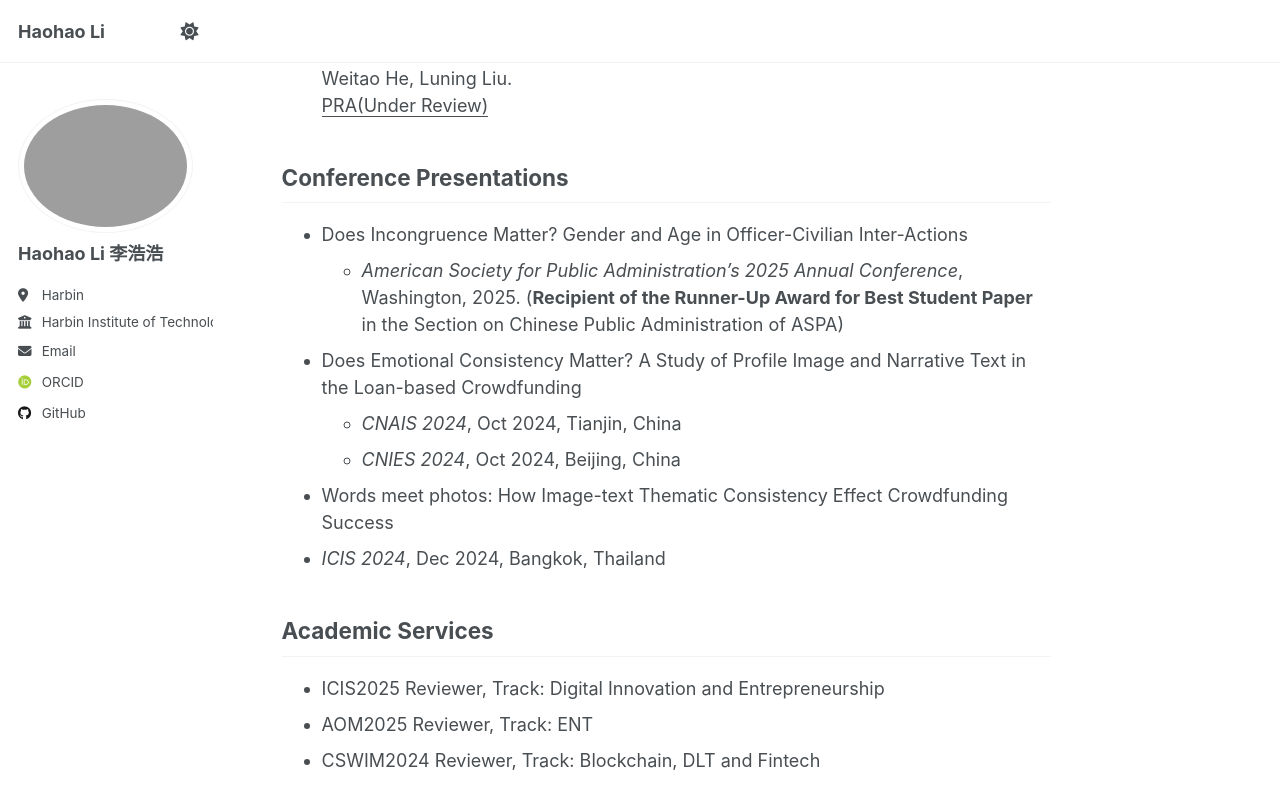
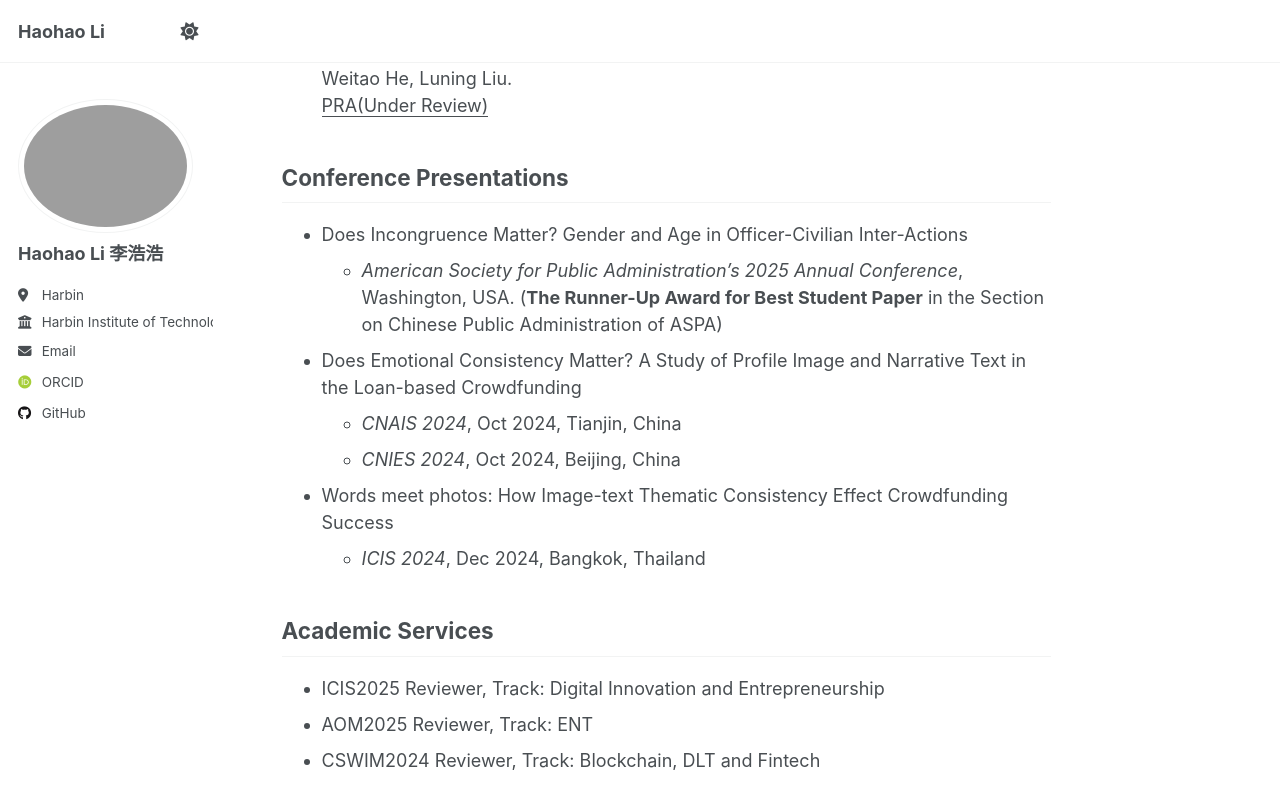
Before and after one commit to Harold9568/Harold9568.github.io, a Jekyll site: the page built from _pages/about.md, in a window 1280 px wide and 900 px high, scrolled down 1935 px. Shown: the top 809 px of the window. Built offline with Jekyll 4.4.1, drawn with Linux system fonts in a browser that asks for light colours; some web fonts are replaced.

Commit message:
Update about.md

```diff
--- a/_pages/about.md
+++ b/_pages/about.md
@@ -61,13 +61,13 @@ Working Paper
 Conference Presentations
 ------
 - Does Incongruence Matter? Gender and Age in Officer-Civilian Inter-Actions
-  - _American Society for Public Administration’s 2025 Annual Conference_, Washington, 2025.
-  (**Recipient of the Runner-Up Award for Best Student Paper** in the Section on Chinese Public Administration of ASPA)
+  - _American Society for Public Administration’s 2025 Annual Conference_, Washington, USA.
+  (**The Runner-Up Award for Best Student Paper** in the Section on Chinese Public Administration of ASPA)
 - Does Emotional Consistency Matter? A Study of Profile Image and Narrative Text in the Loan-based Crowdfunding
   - _CNAIS 2024_, Oct 2024, Tianjin, China
   - _CNIES 2024_, Oct 2024, Beijing, China
 - Words meet photos:  How Image-text Thematic Consistency Effect Crowdfunding Success
- -  _ICIS 2024_, Dec 2024, Bangkok, Thailand
+  - _ICIS 2024_, Dec 2024, Bangkok, Thailand
 
 Academic Services
 ------
```
